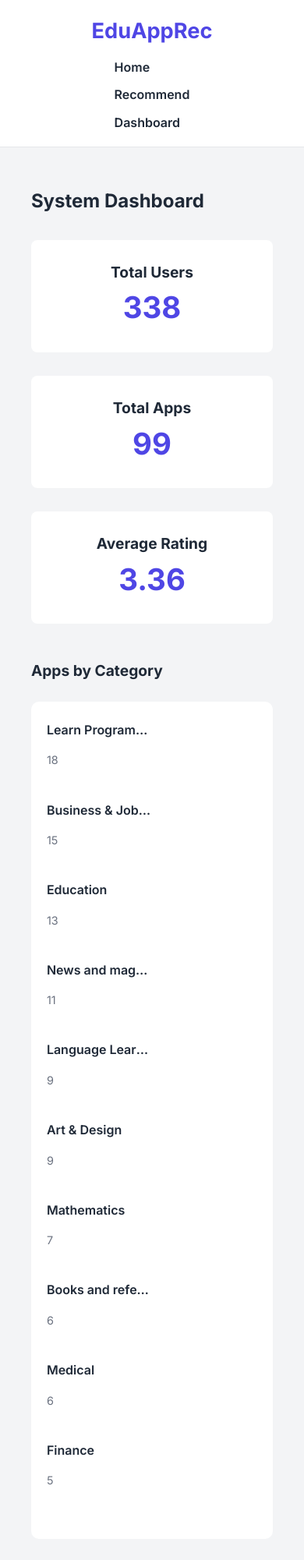
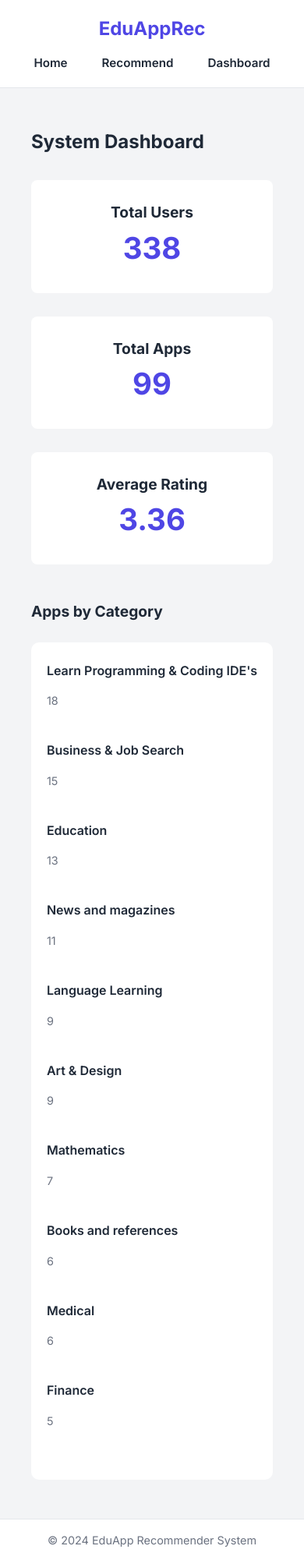
Before and after one commit to Pradeep232823/eduapp-recommende, a Flask app: page /dashboard in a window 390 px wide. Shown: the top 2001 px of the page at 78% size. Run offline with Flask 3, Linux system fonts and the light colour scheme; parts of the project's set-up code (start-up, migrations or seed data) failed here and were passed over; some libraries are stand-ins or nearby versions.

Commit message:
Update style.css

```diff
--- a/static/style.css
+++ b/static/style.css
@@ -335,23 +335,41 @@
 
 @media (max-width: 768px) {
 
+    /* NAVBAR (clean mobile layout) */
     .nav-container {
         flex-direction: column;
+        align-items: center;
         gap: 12px;
     }
 
-    .nav-links {
-        flex-direction: column;
-        gap: 10px;
+    .logo {
+        font-size: 1.5rem;
     }
 
+    /* Keep nav links in one horizontal row */
+    .nav-links {
+        flex-direction: row;
+        justify-content: center;
+        width: 100%;
+        gap: 20px;
+    }
+
+    .nav-links a {
+        padding: 8px 12px;
+        font-size: 0.95rem;
+    }
+
+    /* DASHBOARD */
     .stats-grid {
         grid-template-columns: 1fr;
     }
 
+    /* APP CARDS */
     .app-grid {
         grid-template-columns: 1fr;
     }
+
+    /* CATEGORY LIST */
     .category-list {
         margin-left: 0;
         margin-right: 0;
@@ -362,10 +380,13 @@
         flex-direction: column;
         align-items: flex-start;
     }
+
     .cat-name {
-        width: 50%;
+        width: 100%;
+        white-space: normal;
     }
 
+    /* BUTTONS */
     .btn {
         width: 100%;
         text-align: center;
@@ -373,9 +394,11 @@
 }
 
 @media (max-width: 480px) {
+
     h1 {
         font-size: 1.5rem;
     }
+
     h2 {
         font-size: 1.2rem;
     }
```
